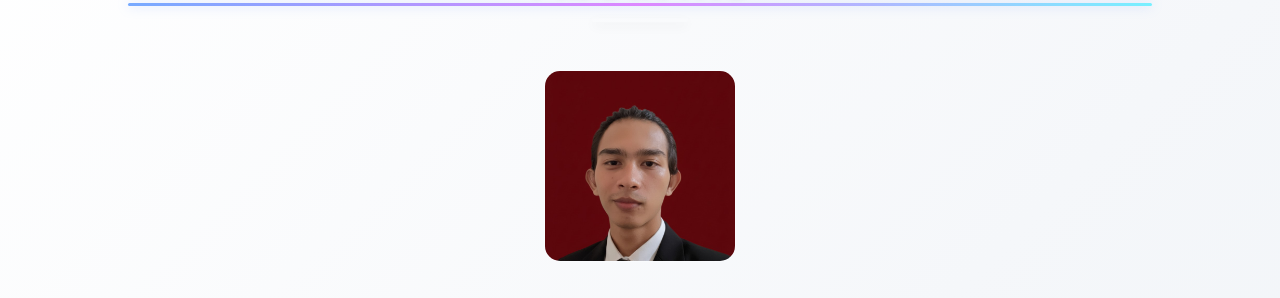
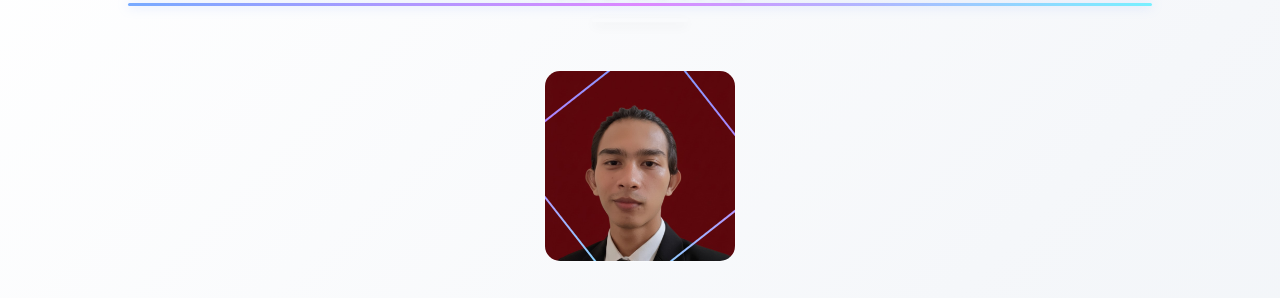
Before and after one commit to iikiiwww/portfolio, a Next.js app: page /about in a window 1280 px wide. Shown: the part 126-424 px from the top of the page. Built offline with nearby package versions, Linux system fonts and the light colour scheme.

Commit message:
Add extra premium effects to globals.css

```diff
--- a/app/globals.css
+++ b/app/globals.css
@@ -177,3 +177,81 @@ select:focus {
   50% { opacity: 1; transform: scale(1.3); }
   100% { opacity: 0.2; transform: scale(1); }
 }
+
+
+/* ========================================================= */
+/*   🔥🔥  EXTRA PREMIUM EFFECTS (TAMBAHAN TANPA UBAH CODE AWAL) */
+/* ========================================================= */
+
+/* Glow border effect */
+.glow-border {
+  position: relative;
+}
+
+.glow-border::before {
+  content: "";
+  position: absolute;
+  inset: 0;
+  border-radius: inherit;
+  padding: 2px;
+  background: linear-gradient(135deg, #6da8ff, #c878ff, #77f0ff);
+  -webkit-mask:
+      linear-gradient(#fff 0 0) content-box,
+      linear-gradient(#fff 0 0);
+  mask:
+      linear-gradient(#fff 0 0) content-box,
+      linear-gradient(#fff 0 0);
+  -webkit-mask-composite: xor;
+  mask-composite: exclude;
+  animation: glowRotate 5s linear infinite;
+}
+
+@keyframes glowRotate {
+  0% { transform: rotate(0deg); }
+  100% { transform: rotate(360deg); }
+}
+
+/* Glass pop animation */
+.glass-pop:hover {
+  transform: scale(1.05);
+  backdrop-filter: blur(16px) saturate(200%);
+}
+
+/* Neon Pulse Text */
+.neon-text {
+  animation: neonPulse 2.5s infinite ease-in-out;
+}
+
+@keyframes neonPulse {
+  0% { text-shadow: 0 0 4px #77f0ff, 0 0 8px #77aaff; }
+  50% { text-shadow: 0 0 10px #88ffff, 0 0 20px #c878ff; }
+  100% { text-shadow: 0 0 4px #77f0ff, 0 0 8px #77aaff; }
+}
+
+/* Hover tilt effect */
+.tilt-hover:hover {
+  transform: rotate3d(1, 1, 0, 6deg) scale(1.03);
+}
+
+/* Soft particle glow */
+.particle-glow {
+  position: relative;
+  overflow: hidden;
+}
+
+.particle-glow::after {
+  content: "";
+  position: absolute;
+  width: 150px;
+  height: 150px;
+  background: radial-gradient(circle, rgba(120,160,255,0.35), transparent 70%);
+  top: -40px;
+  left: -40px;
+  animation: particleFloat 6s infinite ease-in-out;
+}
+
+@keyframes particleFloat {
+  0% { transform: translate(0,0); opacity: 0.4; }
+  50% { transform: translate(40px,20px); opacity: 1; }
+  100% { transform: translate(0,0); opacity: 0.4; }
+}
```
